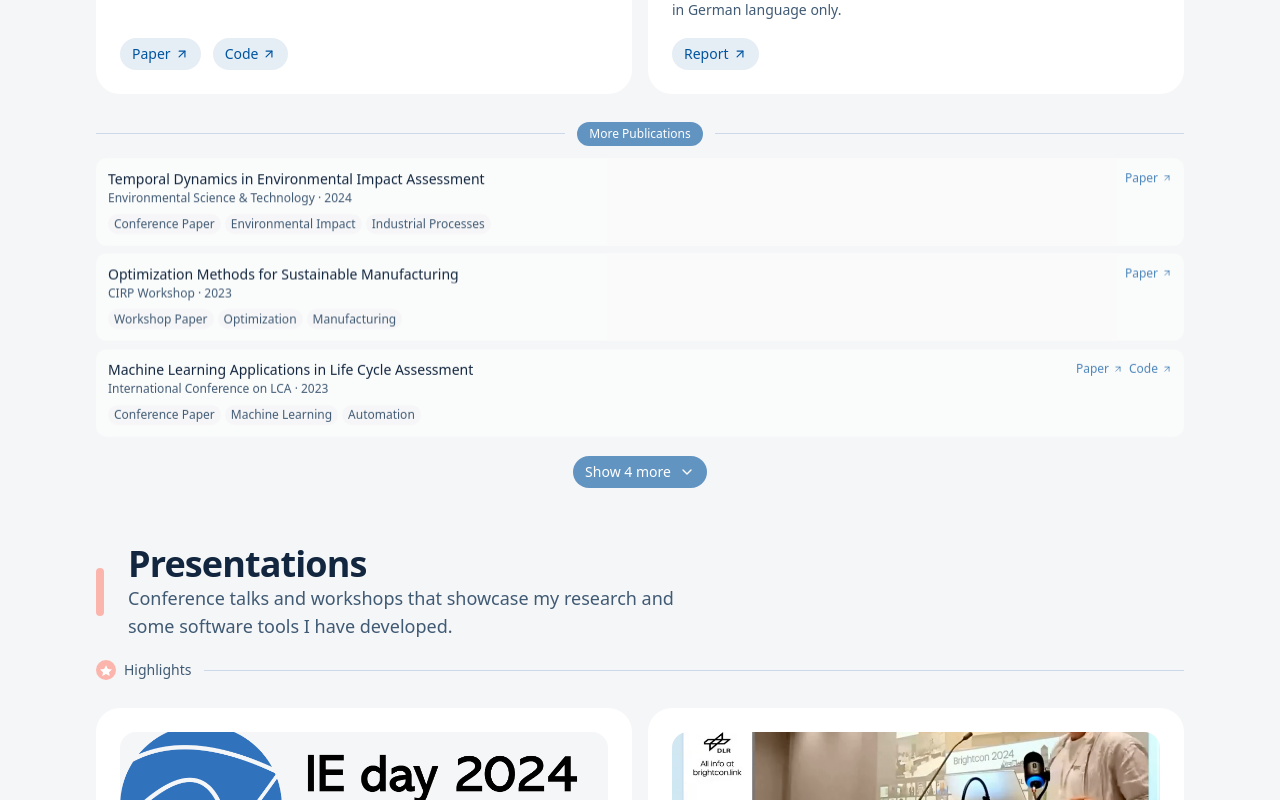
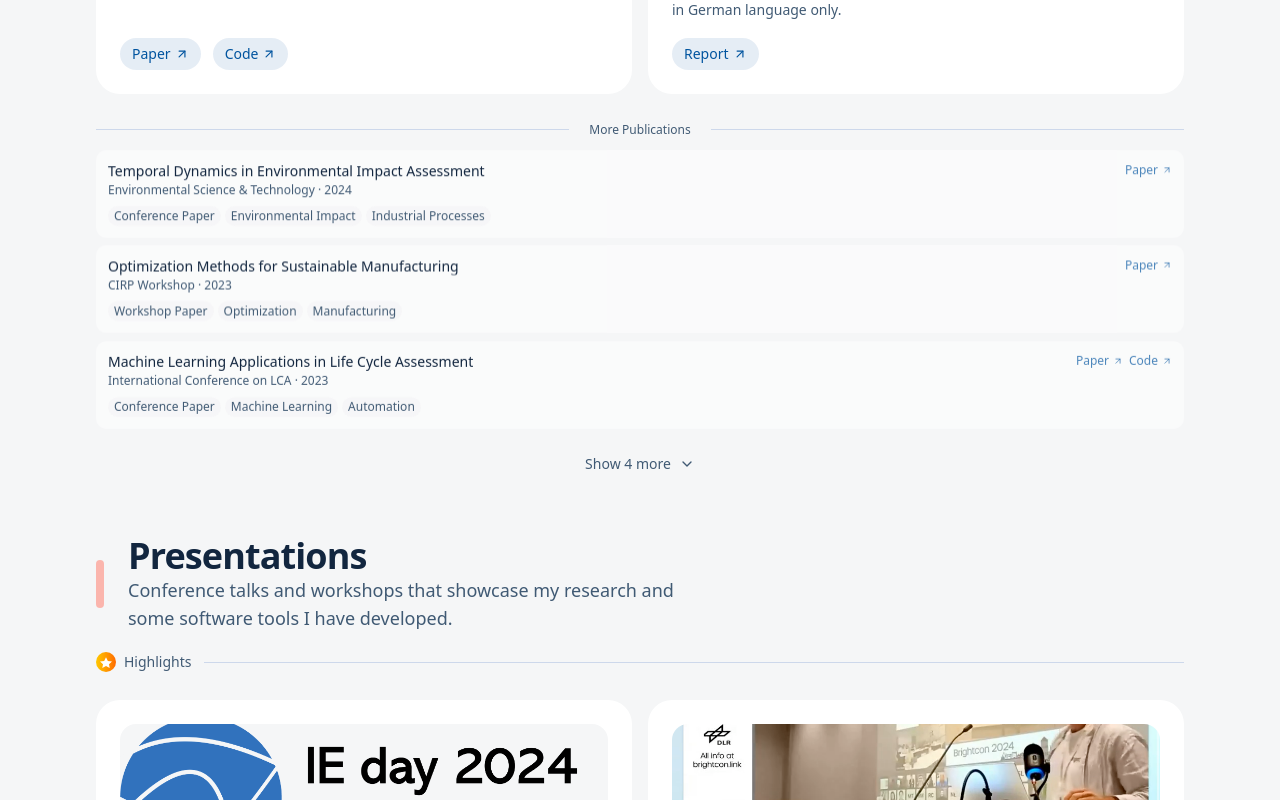
Before and after one commit to TimoDiepers/nextjs-portfolio, a Next.js app: page / in a window 1280 px wide. Shown: the part 900-1700 px from the top of the page. Built offline with nearby package versions, Linux system fonts and the light colour scheme.

Commit message:
Revert accent colors to neutral styling while keeping highlights indicators
Co-authored-by: TimoDiepers <90762029+TimoDiepers@users.noreply.github.com>

```diff
--- a/app/page.tsx
+++ b/app/page.tsx
@@ -171,7 +171,7 @@ const FeaturedSection: React.FC<FeaturedSectionProps & { isReady: boolean; delay
             className="flex items-center gap-3 pb-2 opacity-0"
           >
             <div className="flex items-center gap-2">
-              <div className={`flex items-center justify-center w-5 h-5 rounded-full ${accentClass}`}>
+              <div className="flex items-center justify-center w-5 h-5 rounded-full bg-gradient-to-r from-yellow-400 to-orange-500">
                 <svg
                   className="w-3 h-3 text-white fill-current"
                   viewBox="0 0 20 20"
@@ -233,7 +233,7 @@ const FeaturedSection: React.FC<FeaturedSectionProps & { isReady: boolean; delay
           {featuredItems.length > 0 && (
             <div className="flex items-center gap-3 pt-2">
               <div className="h-px bg-border flex-1" />
-              <span className={`text-xs font-medium px-2 ${accentClass} text-white rounded-full px-3 py-1`}>More {title}</span>
+              <span className="text-xs text-muted-foreground font-medium px-2">More {title}</span>
               <div className="h-px bg-border flex-1" />
             </div>
           )}
@@ -255,7 +255,6 @@ const FeaturedSection: React.FC<FeaturedSectionProps & { isReady: boolean; delay
             <CollapsibleSection
               expandText={`Show ${nonFeaturedItems.length - 3} more`}
               collapseText="Show less"
-              accentClass={accentClass}
             >
               <div className="grid gap-2">
                 {nonFeaturedItems.slice(3).map((item) => (
--- a/components/collapsible-section.tsx
+++ b/components/collapsible-section.tsx
@@ -11,7 +11,6 @@ type CollapsibleSectionProps = {
   expandText?: string;
   collapseText?: string;
   className?: string;
-  accentClass?: string;
 };
 
 const CollapsibleSection: React.FC<CollapsibleSectionProps> = ({
@@ -21,7 +20,6 @@ const CollapsibleSection: React.FC<CollapsibleSectionProps> = ({
   expandText = "Show more",
   collapseText = "Show less",
   className = "",
-  accentClass = "",
 }) => {
   const [internalExpanded, setInternalExpanded] = useState(false);
 
@@ -60,11 +58,7 @@ const CollapsibleSection: React.FC<CollapsibleSectionProps> = ({
       <div className="flex justify-center pt-2">
         <button
           onClick={handleToggle}
-          className={`group inline-flex items-center gap-2 text-sm font-medium transition-colors duration-200 focus-visible:outline-none focus-visible:ring-2 focus-visible:ring-primary/40 rounded-full px-3 py-1.5 ${
-            accentClass
-              ? `${accentClass} text-white hover:opacity-90`
-              : "text-muted-foreground hover:text-primary hover:bg-primary/5"
-          }`}
+          className="group inline-flex items-center gap-2 text-sm font-medium text-muted-foreground hover:text-primary transition-colors duration-200 focus-visible:outline-none focus-visible:ring-2 focus-visible:ring-primary/40 rounded-full px-3 py-1.5 hover:bg-primary/5"
         >
           {isExpanded ? collapseText : expandText}
           {isExpanded ? (
```
